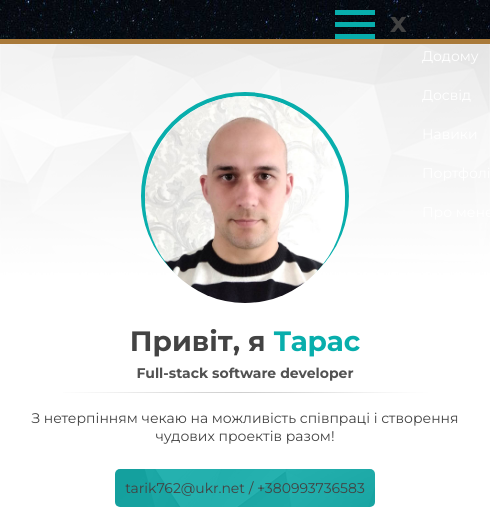
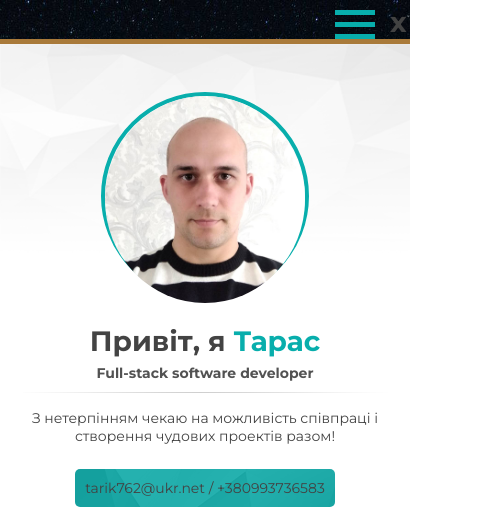
Before and after one commit to tarik762/tarik762.github.io, a plain HTML site: page index.html in a window 390 px wide. Shown: the top 516 px of the page, 490 px wide, since content can reach past the window. Drawn offline with Linux system fonts and the light colour scheme; a web font is replaced by a local one.

Commit message:
[ISSUE] fixed with in mobile to lower

```diff
--- a/styles/main.css
+++ b/styles/main.css
@@ -565,3 +565,13 @@ body.not-overflow {
     }
 
 }
+
+@media only screen and (max-width:520px) {
+    #container>div {
+        width: 410px;
+    }
+
+    #container {
+        width: 410px;
+    }
+}
```
